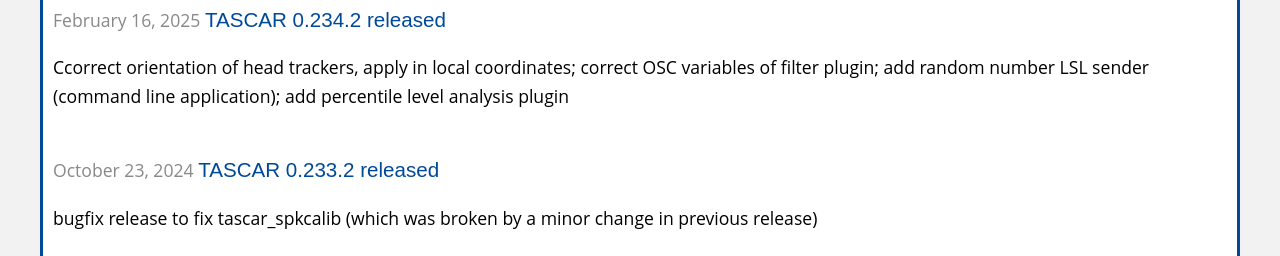
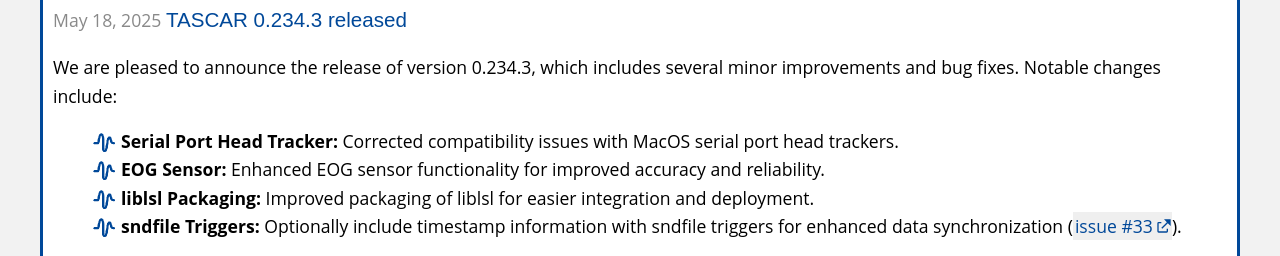
Before and after one commit to gisogrimm/tascarwww, a plain HTML site: page index.html in a window 1280 px wide. Shown: the part 696-952 px from the top of the page. Drawn offline with Linux system fonts and the light colour scheme; files whose address does not match are found by name.

Commit message:
release 0.234.3

```diff
--- a/index.html
+++ b/index.html
@@ -74,6 +74,17 @@
       </article>
 
       <h2>Latest news</h2><br/>
+
+      <time>May 18, 2025</time>
+      <h3>TASCAR 0.234.3 released</h3>
+      <p>We are pleased to announce the release of version 0.234.3, which includes several minor improvements and bug fixes. Notable changes include:</p>
+<ul>
+    <li><b>Serial Port Head Tracker:</b> Corrected compatibility issues with MacOS serial port head trackers.</li>
+    <li><b>EOG Sensor:</b> Enhanced EOG sensor functionality for improved accuracy and reliability.</li>
+    <li><b>liblsl Packaging:</b> Improved packaging of liblsl for easier integration and deployment.</li>
+    <li><b>sndfile Triggers:</b> Optionally include timestamp information with sndfile triggers for enhanced data synchronization (<a href="https://github.com/gisogrimm/tascar/issues/33">issue #33</a>).</li>
+    </ul>
+<br/>
 
       <time>February 16, 2025</time>
       <h3>TASCAR 0.234.2 released</h3>
```
